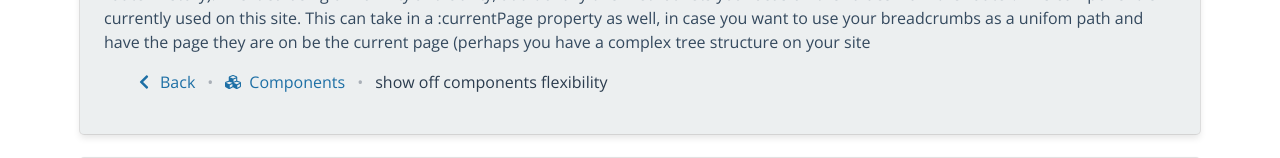
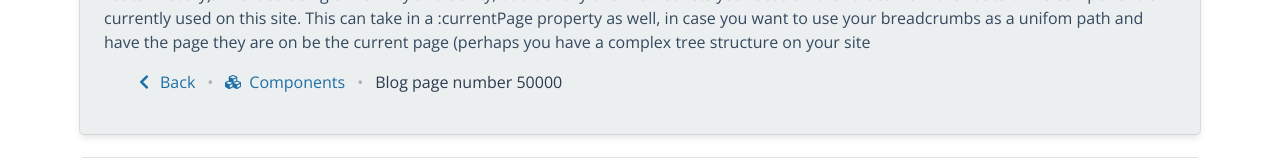
Before and after one commit to jameshood118/projects, a Vue app: page /#/components in a window 1280 px wide. Shown: the part 1368-1526 px from the top of the page. Built offline with nearby package versions, Linux system fonts and the light colour scheme.

Commit message:
change currentPage example to be more real

```diff
--- a/src/views/Components.vue
+++ b/src/views/Components.vue
@@ -149,7 +149,7 @@
                 they are on be the current page (perhaps you have a complex tree
                 structure on your site
               </p>
-              <breadcrumb :currentPage="'show off components flexibility'" />
+              <breadcrumb :currentPage="'Blog page number 50000'" />
             </div>
           </div>
         </div>
```
